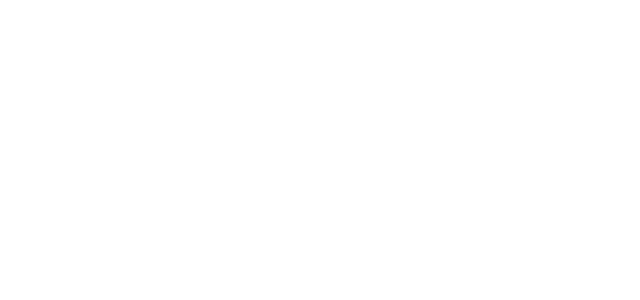
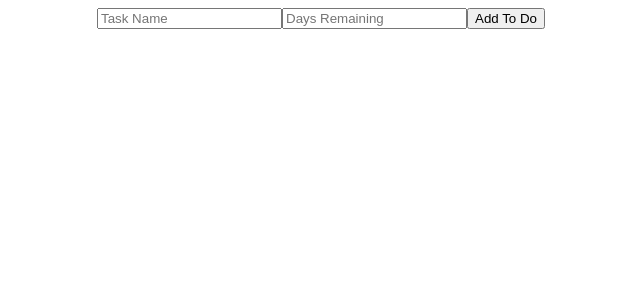
Before and after one commit to Omar-Meharab/todo, a React (Create React App) app: page / in a window 1280 px wide. Shown: the top 300 px of the page, without its empty margins (319-959 px from the left). Built offline with nearby package versions, Linux system fonts and the light colour scheme.

Commit message:
second commit

```diff
--- a/src/App.tsx
+++ b/src/App.tsx
@@ -1,10 +1,17 @@
-import React from 'react';
+import React, { FC } from 'react';
 import './App.css';
 
-function App() {
+const App: FC = () => {
   return (
     <div className="App">
+      <div className="header">
+        <input type="text" placeholder="Task Name" />
+        <input type="number" placeholder="Days Remaining" />
+        <button>Add To Do</button>
+      </div>
+      <div className="todo">
 
+      </div>
     </div>
   );
 }
```
